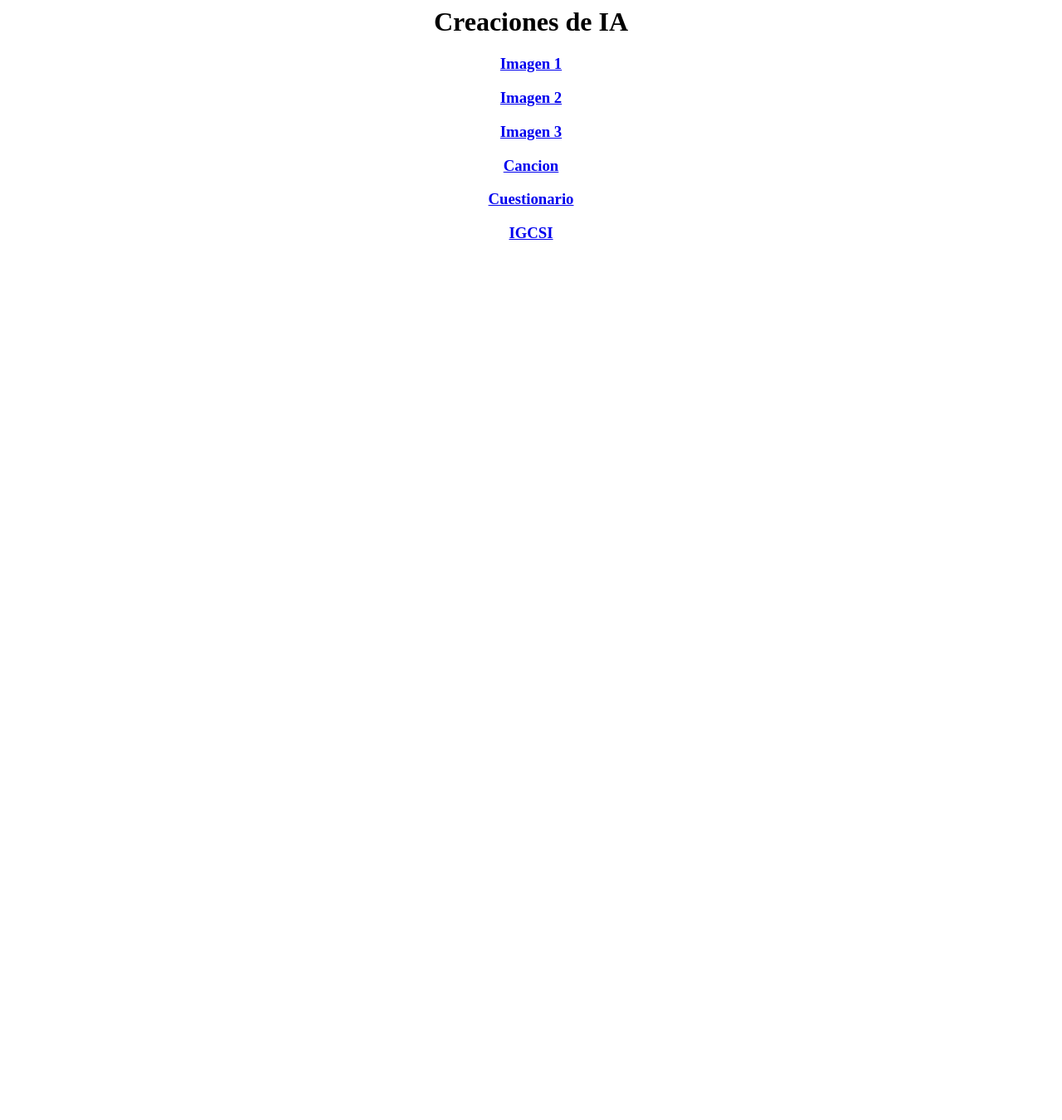
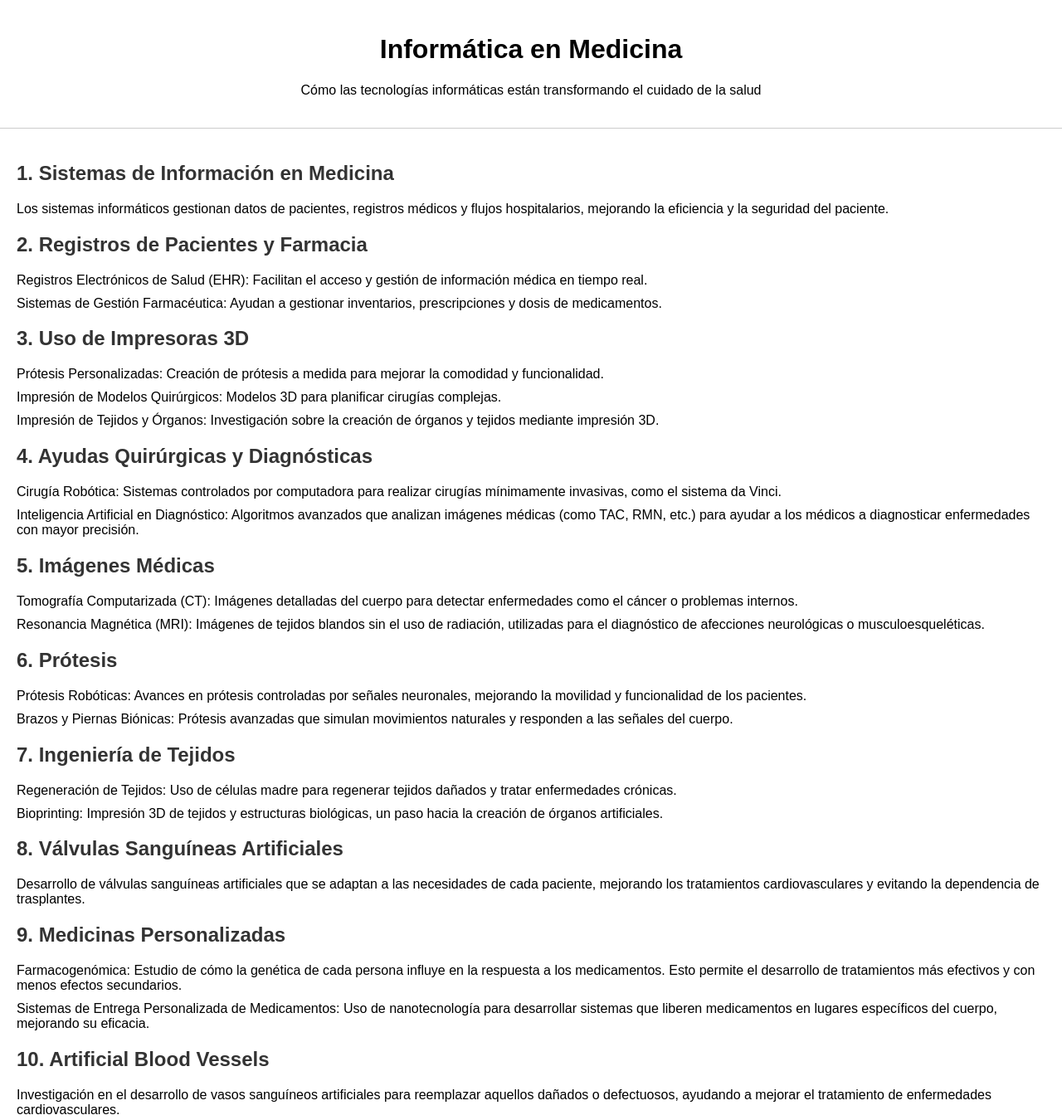
Before and after one commit to juanjaimes-J/juanjaimes-j.github.io, a plain HTML site: page index.html in a window 1280 px wide. Shown: the whole page at 83% size. Before the commit the page ends 800 px from the top, so only its background shows below. Drawn offline with Linux system fonts and the light colour scheme.

Commit message:
Add files via upload

```diff
--- a/index.html
+++ b/index.html
@@ -1,41 +1,124 @@
-<html>
-    <head>
-        <title>Creaciones de IA</title>
-    </head>
+<!DOCTYPE html>
+<html lang="es">
+<head>
+    <meta charset="UTF-8">
+    <meta name="viewport" content="width=device-width, initial-scale=1.0">
+    <title>Informática en Medicina</title>
+    <style>
+        body {
+            font-family: Arial, sans-serif;
+            margin: 0;
+            padding: 0;
+        }
+        header {
+            text-align: center;
+            padding: 20px;
+            border-bottom: 1px solid #ccc;
+        }
+        main {
+            padding: 20px;
+        }
+        h2 {
+            color: #333;
+        }
+        ul {
+            list-style-type: none;
+            padding: 0;
+        }
+        li {
+            margin: 10px 0;
+        }
+        footer {
+            text-align: center;
+            padding: 10px;
+            border-top: 1px solid #ccc;
+            position: fixed;
+            bottom: 0;
+            width: 100%;
+        }
+    </style>
+</head>
+<body>
 
-    <body>
-    <h1><center><a>Creaciones de IA</a></center></h1>
+<header>
+    <h1>Informática en Medicina</h1>
+    <p>Cómo las tecnologías informáticas están transformando el cuidado de la salud</p>
+</header>
 
-     <h3><center><a href="Imagen1IA.html">Imagen 1</a></center></h3>
-    <h3><center><a href="Imagen2IA.html">Imagen 2</a></center></h3>
-    <h3><center><a href="Imagen3IA.html">Imagen 3</a></center></h3>
-    <h3><center><a href="CancionIA.html">Cancion</a></center></h3>
-    <h3><center><a href="Cuestionario.html">Cuestionario</a></center></h3>
-    <h3><center><a href="IGSCI.html">IGCSI</a></center></h3>
-    </body>
+<main>
+    <section>
+        <h2>1. Sistemas de Información en Medicina</h2>
+        <p>Los sistemas informáticos gestionan datos de pacientes, registros médicos y flujos hospitalarios, mejorando la eficiencia y la seguridad del paciente.</p>
+    </section>
 
+    <section>
+        <h2>2. Registros de Pacientes y Farmacia</h2>
+        <ul>
+            <li>Registros Electrónicos de Salud (EHR): Facilitan el acceso y gestión de información médica en tiempo real.</li>
+            <li>Sistemas de Gestión Farmacéutica: Ayudan a gestionar inventarios, prescripciones y dosis de medicamentos.</li>
+        </ul>
+    </section>
 
+    <section>
+        <h2>3. Uso de Impresoras 3D</h2>
+        <ul>
+            <li>Prótesis Personalizadas: Creación de prótesis a medida para mejorar la comodidad y funcionalidad.</li>
+            <li>Impresión de Modelos Quirúrgicos: Modelos 3D para planificar cirugías complejas.</li>
+            <li>Impresión de Tejidos y Órganos: Investigación sobre la creación de órganos y tejidos mediante impresión 3D.</li>
+        </ul>
+    </section>
 
+    <section>
+        <h2>4. Ayudas Quirúrgicas y Diagnósticas</h2>
+        <ul>
+            <li>Cirugía Robótica: Sistemas controlados por computadora para realizar cirugías mínimamente invasivas, como el sistema da Vinci.</li>
+            <li>Inteligencia Artificial en Diagnóstico: Algoritmos avanzados que analizan imágenes médicas (como TAC, RMN, etc.) para ayudar a los médicos a diagnosticar enfermedades con mayor precisión.</li>
+        </ul>
+    </section>
 
+    <section>
+        <h2>5. Imágenes Médicas</h2>
+        <ul>
+            <li>Tomografía Computarizada (CT): Imágenes detalladas del cuerpo para detectar enfermedades como el cáncer o problemas internos.</li>
+            <li>Resonancia Magnética (MRI): Imágenes de tejidos blandos sin el uso de radiación, utilizadas para el diagnóstico de afecciones neurológicas o musculoesqueléticas.</li>
+        </ul>
+    </section>
 
+    <section>
+        <h2>6. Prótesis</h2>
+        <ul>
+            <li>Prótesis Robóticas: Avances en prótesis controladas por señales neuronales, mejorando la movilidad y funcionalidad de los pacientes.</li>
+            <li>Brazos y Piernas Biónicas: Prótesis avanzadas que simulan movimientos naturales y responden a las señales del cuerpo.</li>
+        </ul>
+    </section>
 
+    <section>
+        <h2>7. Ingeniería de Tejidos</h2>
+        <ul>
+            <li>Regeneración de Tejidos: Uso de células madre para regenerar tejidos dañados y tratar enfermedades crónicas.</li>
+            <li>Bioprinting: Impresión 3D de tejidos y estructuras biológicas, un paso hacia la creación de órganos artificiales.</li>
+        </ul>
+    </section>
 
+    <section>
+        <h2>8. Válvulas Sanguíneas Artificiales</h2>
+        <p>Desarrollo de válvulas sanguíneas artificiales que se adaptan a las necesidades de cada paciente, mejorando los tratamientos cardiovasculares y evitando la dependencia de trasplantes.</p>
+    </section>
 
+    <section>
+        <h2>9. Medicinas Personalizadas</h2>
+        <ul>
+            <li>Farmacogenómica: Estudio de cómo la genética de cada persona influye en la respuesta a los medicamentos. Esto permite el desarrollo de tratamientos más efectivos y con menos efectos secundarios.</li>
+            <li>Sistemas de Entrega Personalizada de Medicamentos: Uso de nanotecnología para desarrollar sistemas que liberen medicamentos en lugares específicos del cuerpo, mejorando su eficacia.</li>
+        </ul>
+    </section>
 
+    <section>
+        <h2>10. Artificial Blood Vessels</h2>
+        <p>Investigación en el desarrollo de vasos sanguíneos artificiales para reemplazar aquellos dañados o defectuosos, ayudando a mejorar el tratamiento de enfermedades cardiovasculares.</p>
+    </section>
 
+</main>
 
-
-
-
-
-
-
-
-
-
-
-
-
-
-
+</body>
 </html>
```
